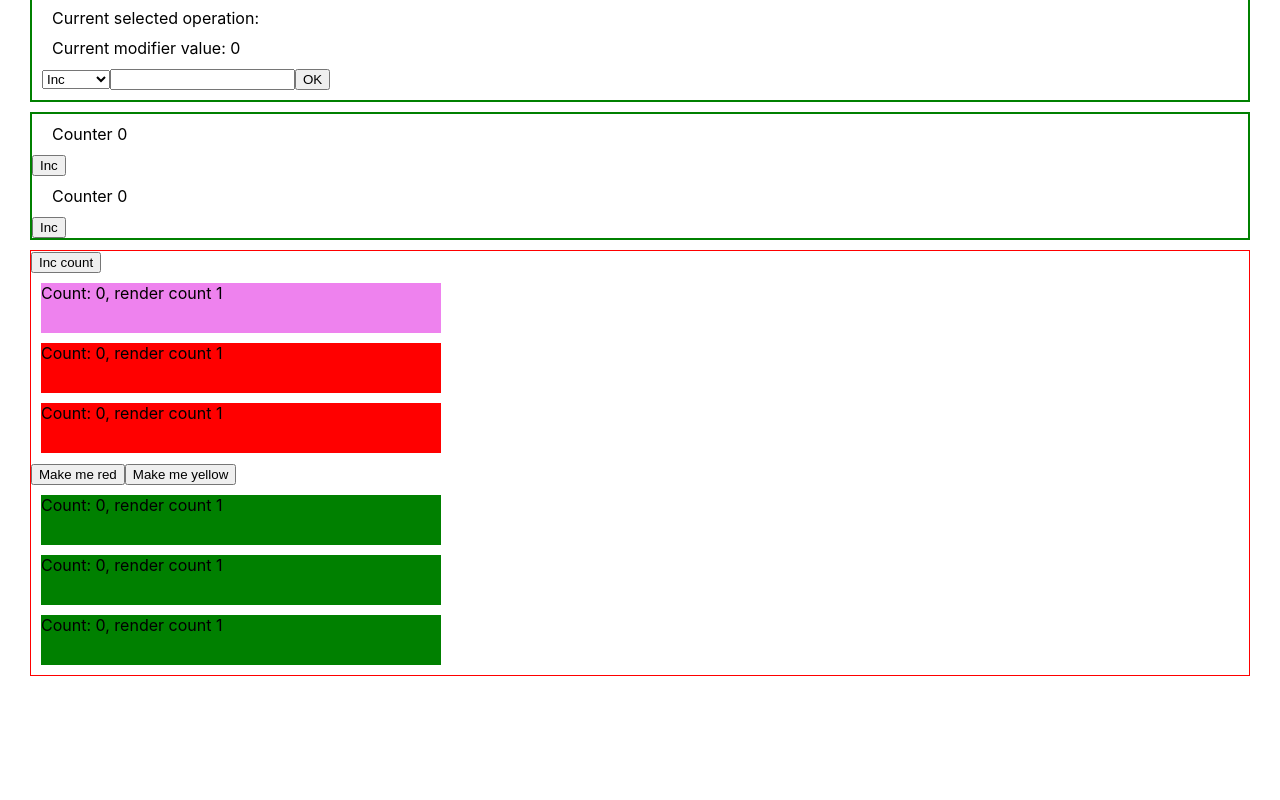
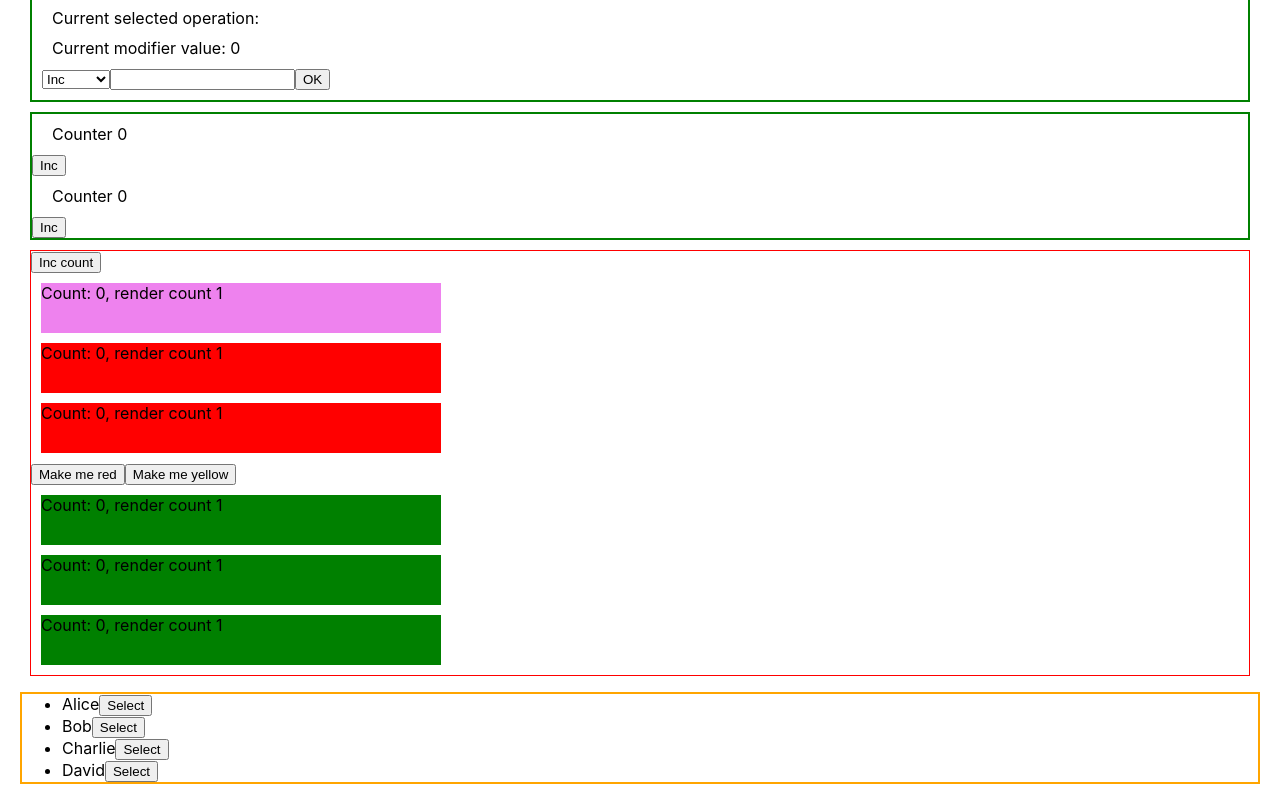
Before and after one commit to tscislo/react-playground, a React app: page / in a window 1280 px wide. Shown: the part 415-1215 px from the top of the page. Before the commit the page ends 1101 px from the top, so only its background shows below. Built offline with nearby package versions, Linux system fonts and the light colour scheme; no server answers.

Commit message:
basic parent child comms

```diff
--- a/src/App.tsx
+++ b/src/App.tsx
@@ -1,5 +1,6 @@
 import React from 'react';
 import './App.css';
+import {ListContainerComponent} from "./basic-parent-child-communication/list-container.component";
 import {ParentComponent} from "./lifted-local-state/parent.component";
 import {ParentColorComponent} from "./primitive-context/parent-context";
 import {BasicStateHooksComponent} from "./basic-state-hooks-component/basic-state-hooks.component";
@@ -21,6 +22,7 @@ function App() {
             <BasicStateHooksComponent/>
             <ParentComponent/>
             <ParentColorComponent />
+            <ListContainerComponent />
         </div>
     );
 }
--- /dev/null
+++ b/src/basic-parent-child-communication/list-container.component.tsx
@@ -0,0 +1,26 @@
+import {useState} from "react";
+import {ListItemComponent, User} from "./list-item.component";
+
+const users: User[] = [
+    {name: 'Alice'},
+    {name: 'Bob'},
+    {name: 'Charlie'},
+    {name: 'David'}
+];
+
+export const ListContainerComponent = () => {
+    const [selectedUser, setSelectedUser] = useState<User | null>(null);
+    const onSelect = (user: User) => {
+        setSelectedUser(user);
+    }
+    return (
+            <>
+                <ul style={{'border': '2px orange solid'}}>
+                    {users.map(user => (
+                            <ListItemComponent key={user.name} user={user} onSelect={onSelect} selected={selectedUser === user}/>
+                    ))}
+                </ul>
+            </>
+    );
+
+}
--- /dev/null
+++ b/src/basic-parent-child-communication/list-item.component.tsx
@@ -0,0 +1,16 @@
+export interface User {
+    name: string
+}
+
+export const ListItemComponent = ({user, onSelect, selected}: {
+    user: User,
+    onSelect: (user: User) => void,
+    selected: boolean
+}) => {
+    return (
+            <li style={{'color': (selected ? 'green':'black')}}>
+                <span>{user.name}</span>
+                <button onClick={() => onSelect(user)}>Select</button>
+            </li>
+    );
+}
```
